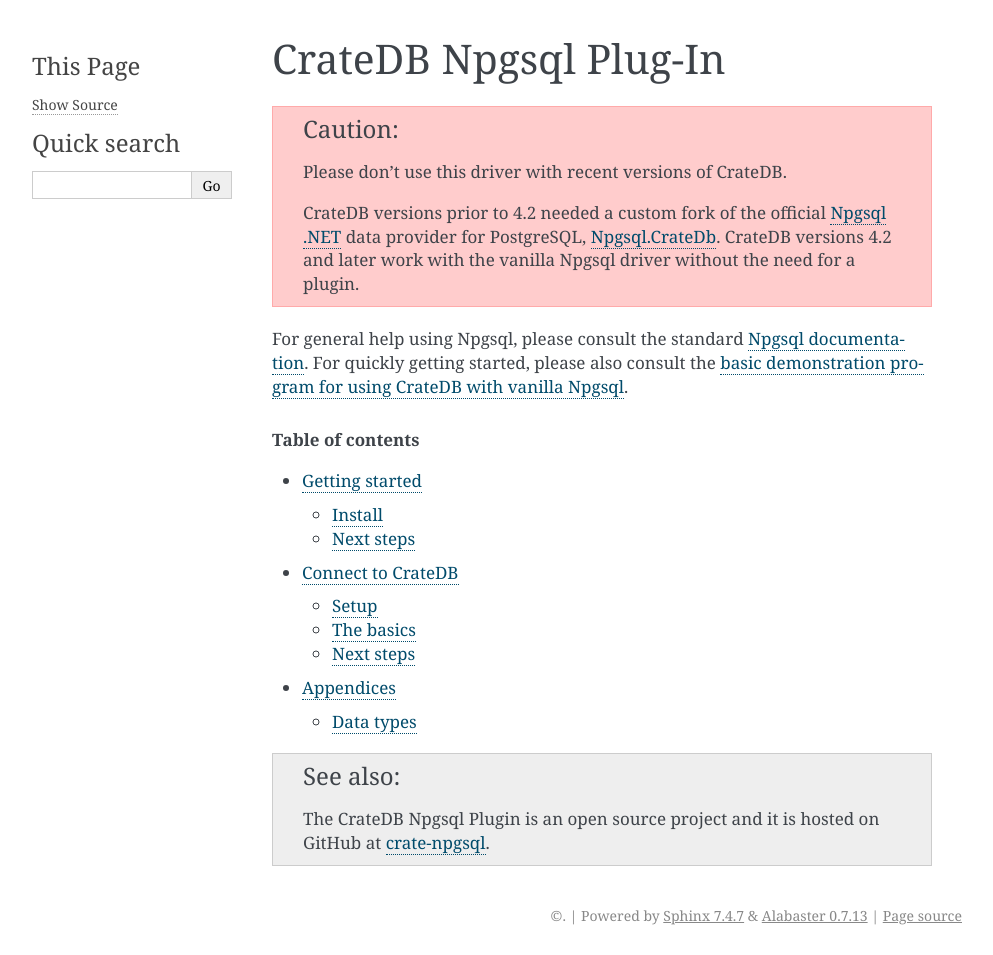
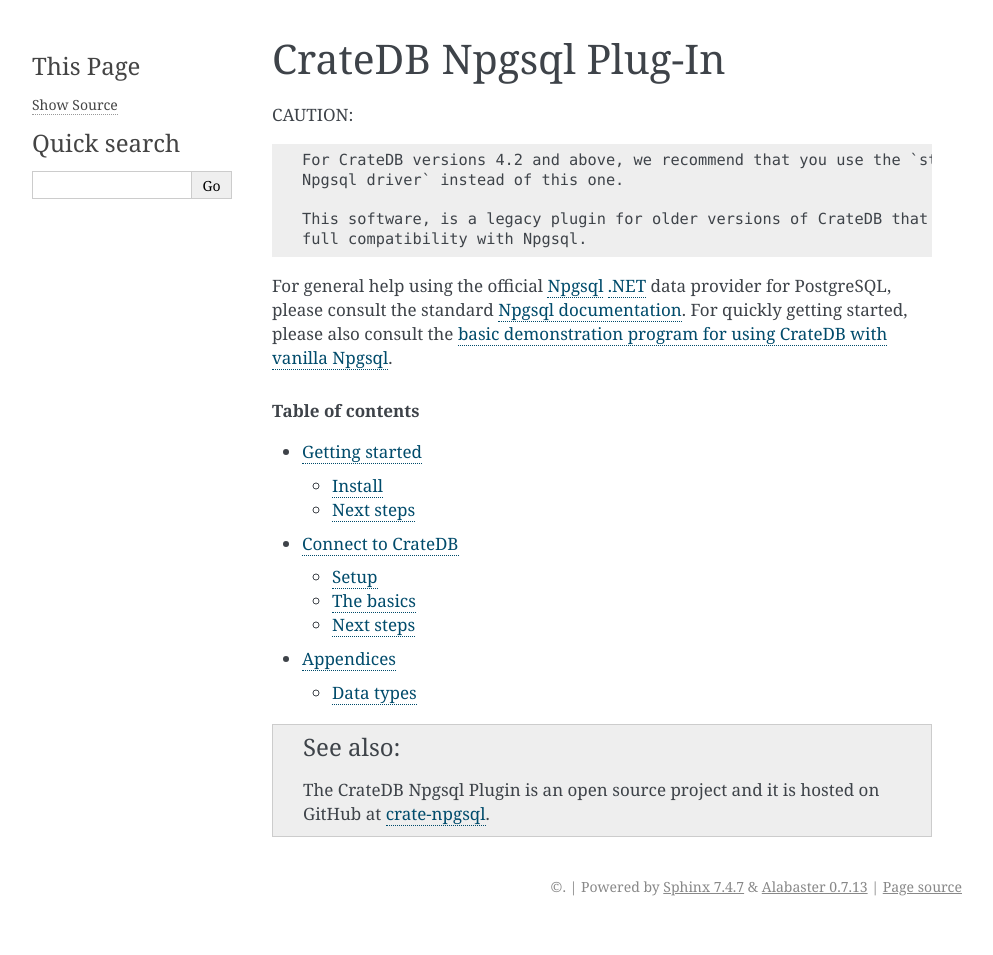
Before and after one commit to crate/crate-npgsql, a Sphinx documentation site: the page built from docs/index.rst, in a window 1280 px wide. Shown: the whole page, without its empty margins (148-1141 px from the left). Built offline with Sphinx 7.4.7, drawn with Linux system fonts in a browser that asks for light colours; after the commit the page ends 926 px from its top, so only the background shows below that.

Commit message:
Documentation: Improve notes about vanilla Npgsql driver once more

```diff
--- a/docs/index.rst
+++ b/docs/index.rst
@@ -5,17 +5,17 @@
 ======================
 
 
-.. CAUTION::
+CAUTION::
 
-    Please don't use this driver with recent versions of CrateDB.
+    For CrateDB versions 4.2 and above, we recommend that you use the `stock
+    Npgsql driver` instead of this one.
 
-    CrateDB versions prior to 4.2 needed a custom fork of the official `Npgsql`_
-    `.NET`_ data provider for PostgreSQL, `Npgsql.CrateDb`_. CrateDB versions
-    4.2 and later work with the vanilla Npgsql driver without the need for a
-    plugin.
+    This software, is a legacy plugin for older versions of CrateDB that lacked
+    full compatibility with Npgsql.
 
-For general help using Npgsql, please consult the standard `Npgsql
-documentation`_. For quickly getting started, please also consult the `basic
+For general help using the official `Npgsql`_ `.NET`_ data provider for
+PostgreSQL, please consult the standard `Npgsql documentation`_.
+For quickly getting started, please also consult the `basic
 demonstration program for using CrateDB with vanilla Npgsql`_.
 
 
@@ -40,4 +40,4 @@
 .. _.NET: https://www.microsoft.com/net
 .. _Npgsql: https://www.npgsql.org/
 .. _Npgsql documentation: https://www.npgsql.org/doc/index.html
-.. _Npgsql.CrateDb: https://www.nuget.org/packages/Npgsql.CrateDb/
+.. _stock Npgsql driver: https://www.npgsql.org/
```
Also changed, not shown: docs/getting-started.rst (+7 -6 lines).
